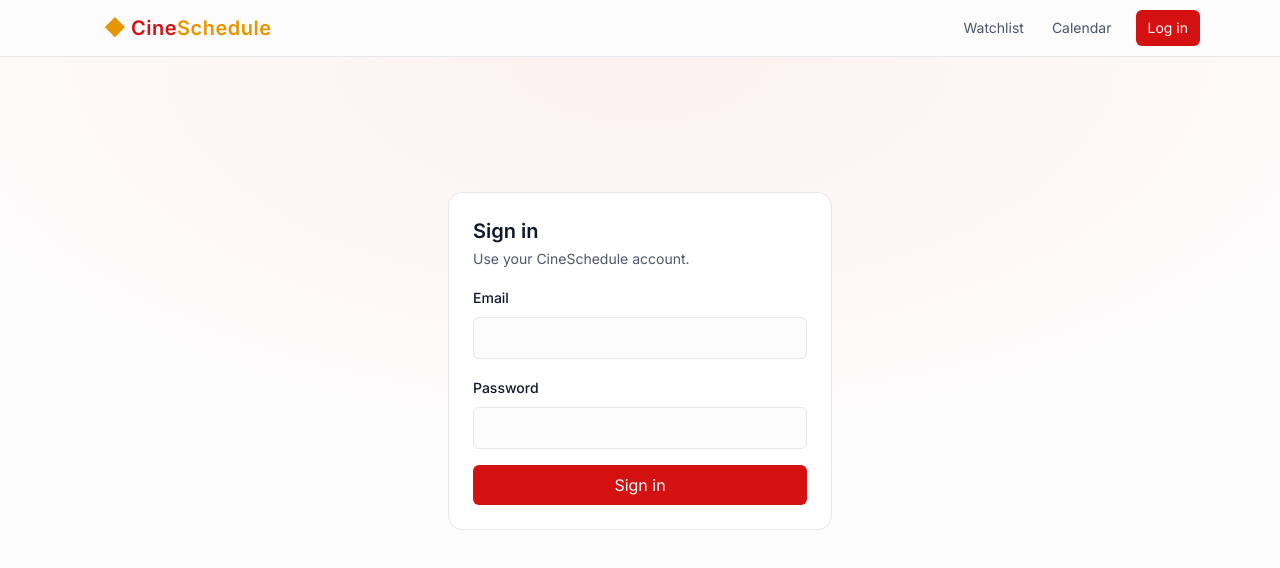
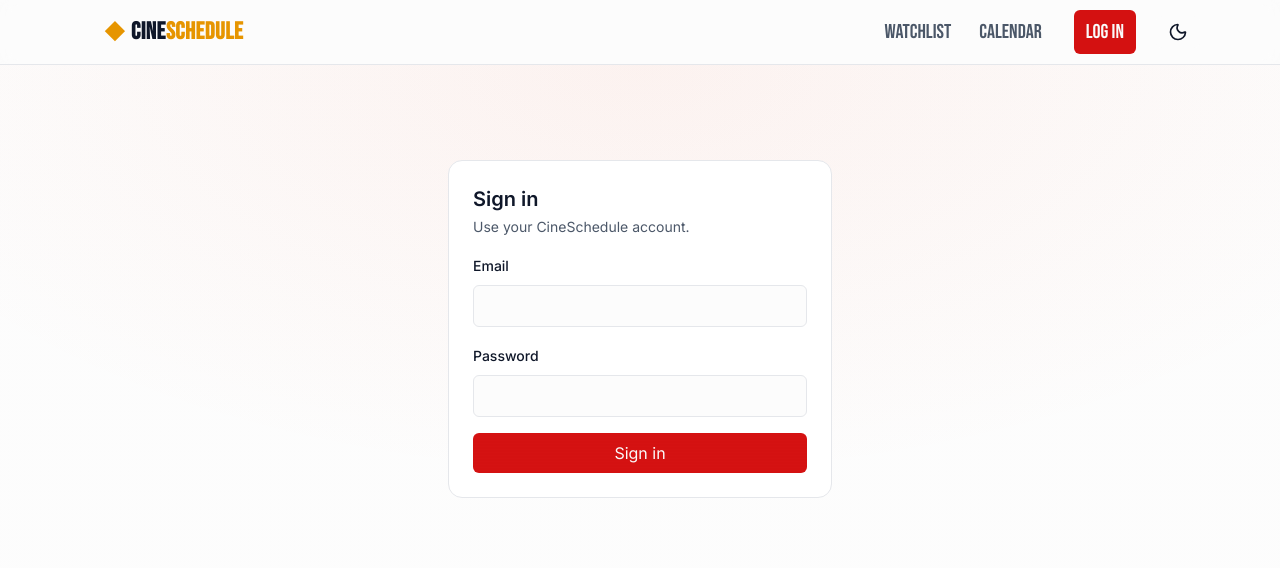
Before and after one commit to jackcritzer/cineschedule-web, a Next.js app: page /login in a window 1280 px wide. Shown: the top 568 px of the page. Built offline with nearby package versions, Linux system fonts and the light colour scheme.

Commit message:
add PageShell, update header, add theme toggle, update calendar to fetch on load + loading ui

```diff
--- a/app/calendar/page.tsx
+++ b/app/calendar/page.tsx
@@ -1,11 +1,16 @@
 "use client";
 
-import { useQuery } from "@tanstack/react-query";
+import { useQuery, keepPreviousData } from "@tanstack/react-query";
 import { apiFetch } from "@/lib/api-fetch";
 import { useMemo, useState } from "react";
 import { Input } from "@/components/ui/input";
 import { Button } from "@/components/ui/button";
 import RequireAuth from "@/components/require-auth";
+import PageShell from '@/components/layout/page-shell';
+import ErrorBanner from '@/components/ui/error-banner';
+import EmptyState from '@/components/empty-state';
+import { getApiErrorMessage } from '@/lib/errors';
+import { Spinner } from "@/components/ui/spinner";
 
 interface CalendarItem {
     titleId: number;
@@ -57,11 +62,6 @@ const useUniqueCalendar = (items: CalendarItem[] | undefined) =>
         return out;
     }, [items]);
 
-export default function CalendarPage() {
-    const [from, setFrom] = useState("");
-    const [to, setTo] = useState("");
-    const [limit, setLimit] = useState("");
-
 function buildCalendarPath(params: { from?: string; to?: string; limit?: string }) {
     const qs = new URLSearchParams();
     if (params.from) qs.set('from', params.from.trim());
@@ -71,28 +71,63 @@ export default function CalendarPage() {
     return `/calendar${s ? `?${s}` : ''}`;
 }
 
-    // optional: memoize a normalized filters object for a stable queryKey
-    const filters = useMemo(
-        () => ({
+export default function CalendarPage() {
+    const [from, setFrom] = useState("");
+    const [to, setTo] = useState("");
+    const [limit, setLimit] = useState("");
+
+    // Applied filters used by the query (start as “no filters” → fetch on mount)
+    const [filters, setFilters] = useState<{from?: string; to?: string; limit?: string}>({});
+
+    const { data, isLoading, isFetching, isError, error, refetch } = useQuery<CalendarResponse>({
+        queryKey: ['calendar', filters],                 // stable key that excludes empties
+        queryFn: () => apiFetch<CalendarResponse>(buildCalendarPath(filters)),
+        staleTime: 60_000,
+        placeholderData: keepPreviousData
+    });
+
+
+    function applyFilters() {
+        setFilters({
         from: from || undefined,
         to: to || undefined,
         limit: limit || undefined,
-        }),
-        [from, to, limit]
+        });
+    }
+
+    function clearFilters() {
+        setFrom('');
+        setTo('');
+        setLimit('');
+        setFilters({}); // triggers fetch with default backend params
+    }
+
+
+    if (isLoading) {
+        return (
+        <div className="flex min-h-[60vh] items-center justify-center">
+            <div className="flex flex-col items-center gap-3">
+            <Spinner size={28} />
+            <div className="text-sm text-muted-foreground">Loading releases…</div>
+            </div>
+        </div>
         );
+    }
 
-    const { data, isLoading, error, refetch } = useQuery<CalendarResponse>({
-        queryKey: ['calendar', filters],                 // stable key that excludes empties
-        queryFn: () => apiFetch(buildCalendarPath(filters)),
-        enabled: false,                                  // only fetch on button press
-    });
+    if (isError) {
+        return (
+        <div className="mx-auto w-full max-w-4xl p-4">
+            <ErrorBanner message={getApiErrorMessage(error)} onRetry={() => refetch()} />
+        </div>
+        );
+    }
 
     const uniqueItems = useUniqueCalendar(data?.items);
 
     return (
         <RequireAuth>
-            <div className="space-y-6">
-                <h1 className="text-2xl font-semibold">Calendar</h1>
+            <PageShell>
+                <h1 className="font-display text-2xl">Calendar</h1>
                 <div className="flex gap-2">
                     <Input
                         type="date"
@@ -110,10 +145,24 @@ export default function CalendarPage() {
                         value={limit}
                         onChange={(e) => setLimit(e.target.value)}
                     />
-                    <Button onClick={() => refetch()}>Fetch</Button>
+                    <div className="ml-auto flex gap-2">
+                        <Button onClick={applyFilters} title="Apply filters to results">
+                            Filter
+                        </Button>
+                        <Button onClick={clearFilters} variant="secondary" title="Clear all filters">
+                            Clear Filters
+                        </Button>
+                        <Button onClick={() => refetch()} variant="outline" title="Refresh results">
+                            Refresh
+                        </Button>
                     </div>
-                {isLoading && <p>Loading calendar...</p>}
-                {error && <p className="text-destructive">Error loading calendar</p>}
+                </div>
+                <div className="mb-3 text-sm text-muted-foreground">
+                    {isFetching ? 'Updating…' : ' '}
+                </div>
+                {uniqueItems.length === 0 ? (
+                    <EmptyState title="No releases found">Try expanding your date range.</EmptyState>
+                ) : (
                     <ul className="space-y-2">
                         {uniqueItems?.map((item) => (
                             <li key={calendarKey(item)} className="border rounded p-2">
@@ -122,7 +171,8 @@ export default function CalendarPage() {
                             </li>
                         ))}
                     </ul>
-            </div>
+                )}
+            </PageShell>
         </RequireAuth>
     );
 }
--- a/app/login/page.tsx
+++ b/app/login/page.tsx
@@ -1,13 +1,13 @@
 import { Suspense } from 'react';
 import LoginForm from '@/components/auth/login-form';
-
+import PageShell from '@/components/layout/page-shell';
 
 export default function LoginPage() {
     return (
-        <div className="mx-auto flex min-h-[70vh] w-full max-w-5xl items-center justify-center p-4">
+        <PageShell className="flex min-h-[60vh] items-center justify-center">
             <Suspense fallback={<div className="text-sm text-muted-foreground">Loading…</div>}>
                 <LoginForm />
             </Suspense>
-        </div>
+        </PageShell>
     );
 }
--- a/app/page.tsx
+++ b/app/page.tsx
@@ -1,10 +1,12 @@
+import PageShell from "@/components/layout/page-shell";
+
 export default function HomePage() {
     return (
-        <div className="grid gap-4">
-            <h1 className="text-2xl font-semibold">Welcome</h1>
+        <PageShell>
+            <h1 className="font-display text-2xl font-semibold">Welcome</h1>
             <p className="text-muted-foreground">
                 This thin UI will soon include /login, /watchlist, and /calendar.
             </p>
-        </div>
+        </PageShell>
     );
 }
--- a/app/providers.tsx
+++ b/app/providers.tsx
@@ -4,17 +4,20 @@ import React from "react";
 import { QueryClient, QueryClientProvider } from "@tanstack/react-query";
 import ToasterProvider from '@/app/toaster-provider'
 import { AuthProvider } from "@/lib/auth-context";
+import ThemeProvider from "@/lib/providers/theme-provider";
 
 export default function Providers({ children }: { children: React.ReactNode }) {
     // Create client on the client side only
     const [queryClient] = React.useState(() => new QueryClient());
 
     return (
+        <ThemeProvider>
             <QueryClientProvider client={queryClient}>
                 <AuthProvider>
                     {children}
                 </AuthProvider>
                 <ToasterProvider />
             </QueryClientProvider>
+        </ThemeProvider>
     );
 }
--- a/app/watchlist/page.tsx
+++ b/app/watchlist/page.tsx
@@ -10,6 +10,7 @@ import { getApiErrorMessage } from '@/lib/errors';
 import ErrorBanner from '@/components/ui/error-banner';
 import EmptyState from '@/components/empty-state';
 import { Spinner } from '@/components/ui/spinner';
+import PageShell from '@/components/layout/page-shell';
 
 interface WatchlistItem {
     id: number;
@@ -73,41 +74,42 @@ export default function WatchlistPage() {
     // EARLY RETURNS — after all hooks are declared
     if (isLoading) {
         return (
-            <div className="flex min-h-[60vh] items-center justify-center">
+            <PageShell>
                 <div className="flex flex-col items-center gap-3">
                     <Spinner size={28} />
                     <div className="text-sm text-muted-foreground">Loading watchlist…</div>
                 </div>
-            </div>
+            </PageShell>
         );
     }
 
     if (isError) {
         return (
-            <div className="mx-auto w-full max-w-3xl p-4">
+            <PageShell>
                 <ErrorBanner message={getApiErrorMessage(error)} onRetry={() => refetch()} />
-            </div>
+            </PageShell>
         );
     }
 
     if (!items.length) {
         return (
-            <div className="mx-auto w-full max-w-3xl p-4">
+            <PageShell>
                 <EmptyState title="Your watchlist is empty">
                     Search TMDB by ID to add your first title.
                 </EmptyState>
-            </div>
+            </PageShell>
         );
     }
 
-    console.log('items', items)
-
     return (
         <RequireAuth>
-            <div className="space-y-6">
-                <h1 className="text-2xl font-semibold">Your Watchlist</h1>
+            <PageShell>
+                <h1 className="font-display text-2xl">Your Watchlist</h1>
                 <div className="flex items-center gap-2">
                     <Input
+                        className='font-sans w-full rounded-md border border-input bg-background px-3 py-2 text-foreground
+                            placeholder:text-muted-foreground focus-visible:outline-none
+                            focus-visible:ring-2 focus-visible:ring-ring'
                         placeholder="Enter Title ID"
                         value={addId}
                         onChange={(e) => setAddId(e.target.value)}
@@ -141,7 +143,7 @@ export default function WatchlistPage() {
                         </li>
                     ))}
                 </ul>
-            </div>
+            </PageShell>
         </RequireAuth>
     );
 }
--- /dev/null
+++ b/components/layout/page-shell.tsx
@@ -0,0 +1,17 @@
+'use client';
+
+import { ReactNode } from 'react';
+
+export default function PageShell({
+    children,
+    className,
+}: {
+    children: ReactNode;
+    className?: string;
+}) {
+    return (
+        <div className={`container w-[1024px] mx-auto max-w-6xl space-y-6 px-4 py-6 ${className ?? ''}`}>
+            {children}
+        </div>
+    );
+}
--- a/components/layout/site-header.tsx
+++ b/components/layout/site-header.tsx
@@ -3,6 +3,7 @@
 import Link from 'next/link';
 import { usePathname, useSearchParams } from 'next/navigation';
 import NavLink from './nav-link';
+import ThemeToggle from '../theme-toggle';
 import { useAuth } from '@/lib/auth-context';
 import { useLogout } from '@/hooks/use-logout';
 
@@ -17,33 +18,34 @@ export default function SiteHeader() {
 
     return (
         <header className="sticky top-0 z-40 w-full border-b bg-background/90 backdrop-blur supports-[backdrop-filter]:bg-background/60">
-            <div className="mx-auto flex h-14 w-full max-w-6xl items-center justify-between px-4 gap-3">
+            <div className="mx-auto flex h-16 w-full max-w-6xl items-center justify-between px-4 gap-3">
                 <div className="container flex items-center justify-between py-3">
                     <Link href="/" className="rounded-md px-2 py-1 text-base font-semibold">
                         <div className="text-xl font-semibold tracking-wide">
                             <span className="text-secondary">◆</span>{" "}
-                            <span className="text-primary">Cine</span>
-                            <span className="text-secondary">Schedule</span>
+                            <span className="font-display text-xl md:text-2xl">
+                                Cine<span className="text-secondary">Schedule</span>
+                            </span>
                         </div>
                     </Link>
                 </div>
-                <div className="flex items-center gap-3">
+                <div className="font-display flex items-center gap-4">
                     <nav className="hidden gap-1 sm:flex">
-                        <NavLink href="/watchlist">Watchlist</NavLink>
-                        <NavLink href="/calendar">Calendar</NavLink>
+                        <NavLink className="text-xl" href="/watchlist">Watchlist</NavLink>
+                        <NavLink className="text-xl" href="/calendar">Calendar</NavLink>
                     </nav>
                 </div>
 
                 {/* Auth controls */}
-                <div className="flex items-center gap-2">
+                <div className="flex items-center gap-3 font-display focus-visible:outline-none focus-visible:ring-2 focus-visible:ring-ring mx-2">
                     {token ? (
                         <>
-                            <span className="hidden text-sm text-muted-foreground sm:inline-block">
+                            <span className="hidden text-lg text-muted-foreground text-nowrap sm:inline-block">
                                 {user?.email ?? 'Signed in'}
                             </span>
                             <button
                                 onClick={doLogout}
-                                className="rounded-md bg-primary px-3 py-2 text-sm text-primary-foreground hover:opacity-90 text-nowrap"
+                                className="rounded-md bg-primary px-3 py-2 text-xl text-primary-foreground hover:opacity-90 text-nowrap"
                             >
                                 Log out
                             </button>
@@ -51,12 +53,13 @@ export default function SiteHeader() {
                     ) : (
                         <Link
                             href={loginHref}
-                            className="rounded-md bg-primary px-3 py-2 text-sm text-primary-foreground hover:opacity-90 text-nowrap"
+                            className="rounded-md bg-primary px-3 py-2 text-xl text-primary-foreground hover:opacity-90 text-nowrap"
                         >
                             Log in
                         </Link>
                     )}
                 </div>
+                <ThemeToggle />
             </div>
 
             {/* Mobile nav */}
--- /dev/null
+++ b/components/theme-toggle.tsx
@@ -0,0 +1,19 @@
+'use client';
+import { useTheme } from 'next-themes';
+import { Moon, Sun } from 'lucide-react';
+
+export default function ThemeToggle() {
+  const { theme, setTheme, resolvedTheme } = useTheme();
+  const isDark = (theme ?? resolvedTheme) === 'dark';
+  return (
+    <button
+      onClick={() => setTheme(isDark ? 'light' : 'dark')}
+      className="inline-flex items-center gap-2 rounded-md px-3 py-1.5 text-sm
+                 bg-background text-foreground hover:bg-muted"
+      title="Toggle theme"
+    >
+      {isDark ? <Sun className="h-5 w-5" /> : <Moon className="h-5 w-5" />}
+      {/* {isDark ? 'Light' : 'Dark'} */}
+    </button>
+  );
+}
```
Lines whose indentation alone changed are shown as unchanged.
